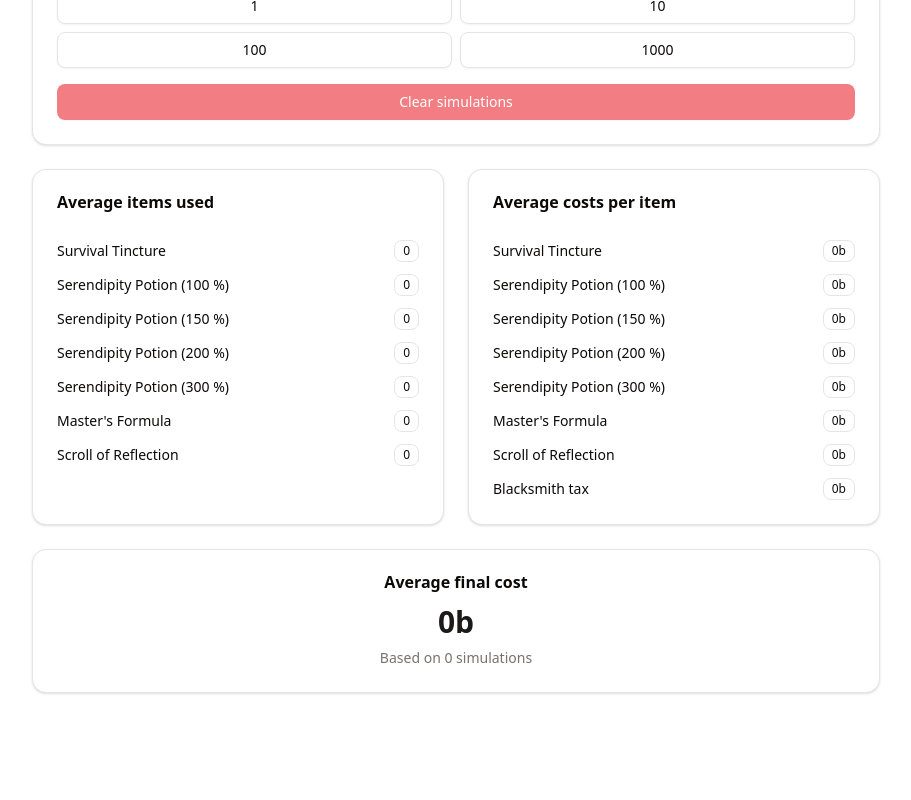
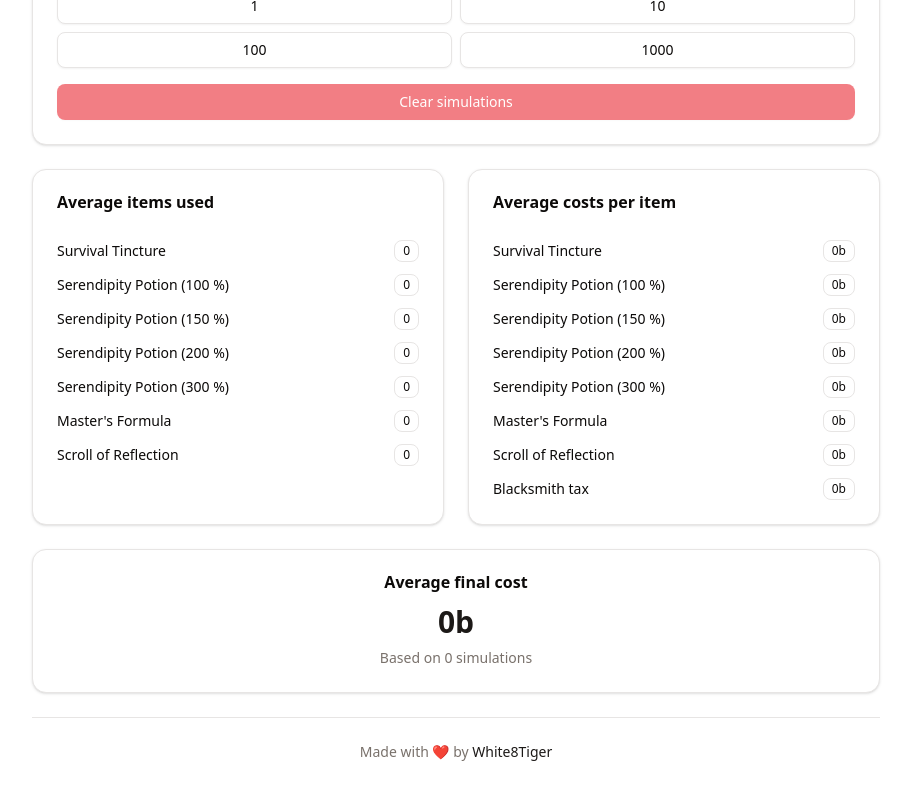
Before and after one commit to brunobragaw8t/4classic-upgrade-cost-simulation, a Next.js app: page / in a window 1280 px wide. Shown: the part 741-1541 px from the top of the page, without its empty margins (184-1095 px from the left). Before the commit the page ends 1458 px from the top, so only its background shows below. Built offline with nearby package versions, Linux system fonts and the light colour scheme.

Commit message:
feat: sign the app

```diff
--- a/src/app/page.tsx
+++ b/src/app/page.tsx
@@ -20,6 +20,11 @@ import {
   SelectTrigger,
   SelectValue,
 } from "@/components/ui/select";
+import {
+  Tooltip,
+  TooltipContent,
+  TooltipTrigger,
+} from "@/components/ui/tooltip";
 
 type Simulation = {
   itemsUsed: {
@@ -179,7 +184,7 @@ export default function Home() {
       serendipityPotion300: 0,
       mastersFormula: 0,
       scrollOfReflection: 0,
-    }
+    },
   );
 
   const total = {
@@ -604,6 +609,24 @@ export default function Home() {
           </CardContent>
         </Card>
       </div>
+
+      <div className="text-center py-6 border-t">
+        <p className="text-sm text-muted-foreground">
+          Made with{" "}
+          <Tooltip>
+            <TooltipTrigger>❤️</TooltipTrigger>
+            <TooltipContent>passion!</TooltipContent>
+          </Tooltip>{" "}
+          by{" "}
+          <a
+            href="https://github.com/brunobragaw8t"
+            target="_blank"
+            className="text-primary hover:underline font-medium"
+          >
+            White8Tiger
+          </a>
+        </p>
+      </div>
     </div>
   );
 }
```
